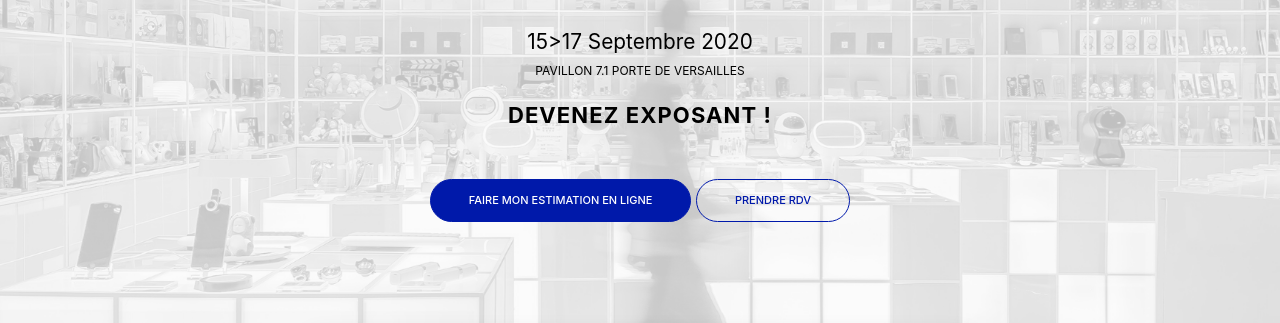
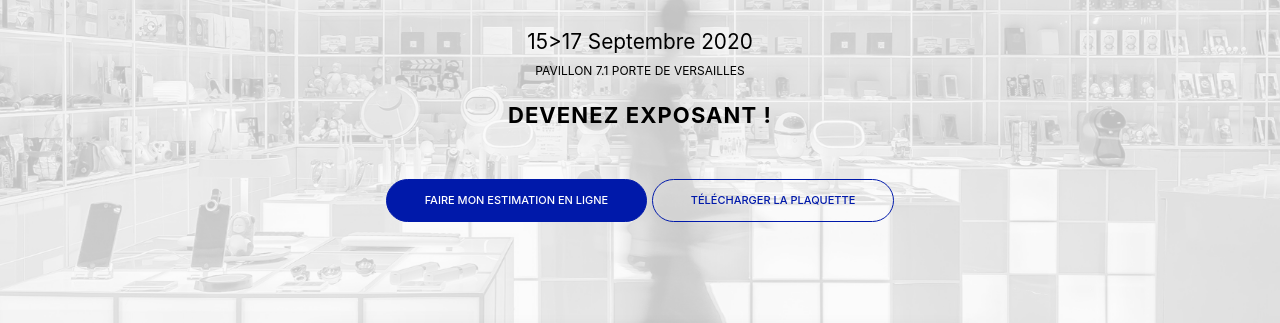
Before and after one commit to dwebcomexposium/Equipmag_attente_git, a plain HTML site: page index.html in a window 1280 px wide. Shown: the part 330-653 px from the top of the page. Drawn offline with nearby package versions, Linux system fonts and the light colour scheme.

Commit message:
Change cta2

```diff
--- a/index.html
+++ b/index.html
@@ -63,7 +63,7 @@
 			<span class="baseline">Devenez exposant !</span>
 			<ul>
 				<li><a href="https://event.equipmag.com/2020/" class="ctaprincipal cta1">Faire mon estimation en ligne</a></li>
-				<li><a href="mailto:Sales.equipmag@comexposium.com" class="ctaprincipal cta2">Prendre rdv
+				<li><a href="https://www.parisretailweek.com/Media/PRW-Medias/Fichiers/2019/Plaquette-commerciale-Equipmag" class="ctaprincipal cta2">TÉLÉCHARGER LA PLAQUETTE
 </a></li>
 			</ul>
 		</div>
```
